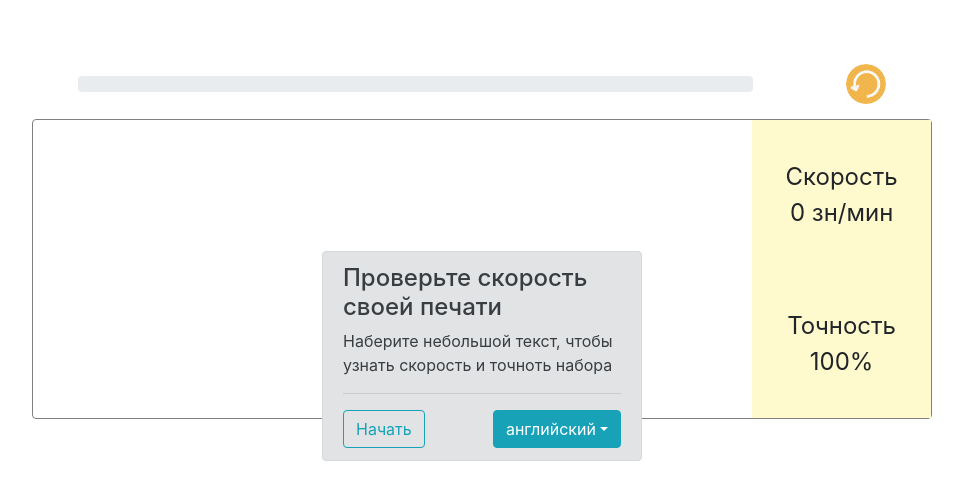
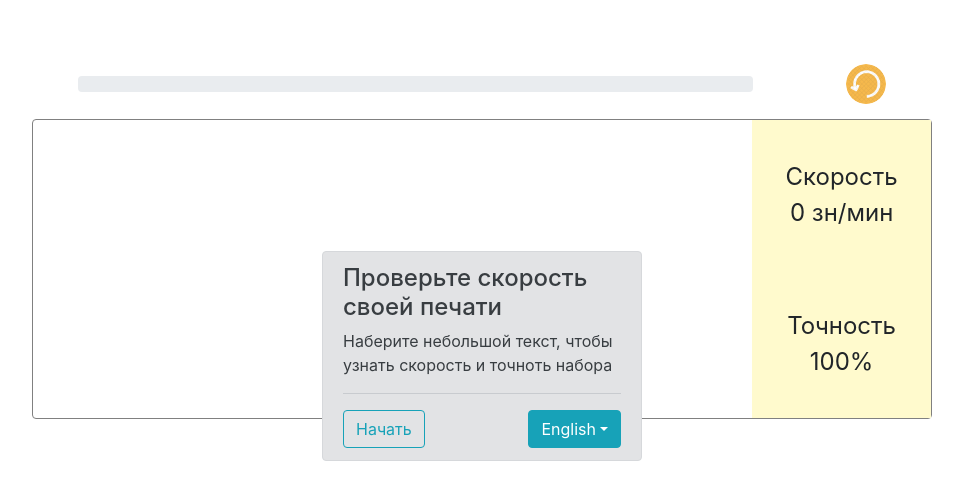
Before and after one commit to KseniaIkud/Touch-typing-app, a React (Create React App) app: page / in a window 1280 px wide. Shown: the top 500 px of the page, without its empty margins (158-1121 px from the left). Built offline with nearby package versions, Linux system fonts and the light colour scheme.

Commit message:
translated to eng

```diff
--- a/src/components/Language.jsx
+++ b/src/components/Language.jsx
@@ -16,13 +16,13 @@ const Language = () => {
     return (
         <Dropdown>
             <Dropdown.Toggle variant="info" id="dropdown-basic">
-                {state.language === 'eng' && 'английский'}
-                {state.language === 'rus' && 'русский'}
+                {state.language === 'eng' && 'English'}
+                {state.language === 'rus' && 'Russian'}
             </Dropdown.Toggle>
 
             <Dropdown.Menu>
-                <Dropdown.Item eventKey="1" onClick={() => changeLanguage('rus')}>русский</Dropdown.Item>
-                <Dropdown.Item eventKey="2" onClick={() => changeLanguage('eng')}>английский</Dropdown.Item>
+                <Dropdown.Item eventKey="1" onClick={() => changeLanguage('rus')}>russian</Dropdown.Item>
+                <Dropdown.Item eventKey="2" onClick={() => changeLanguage('eng')}>english</Dropdown.Item>
             </Dropdown.Menu>
         </Dropdown>
     )
```
